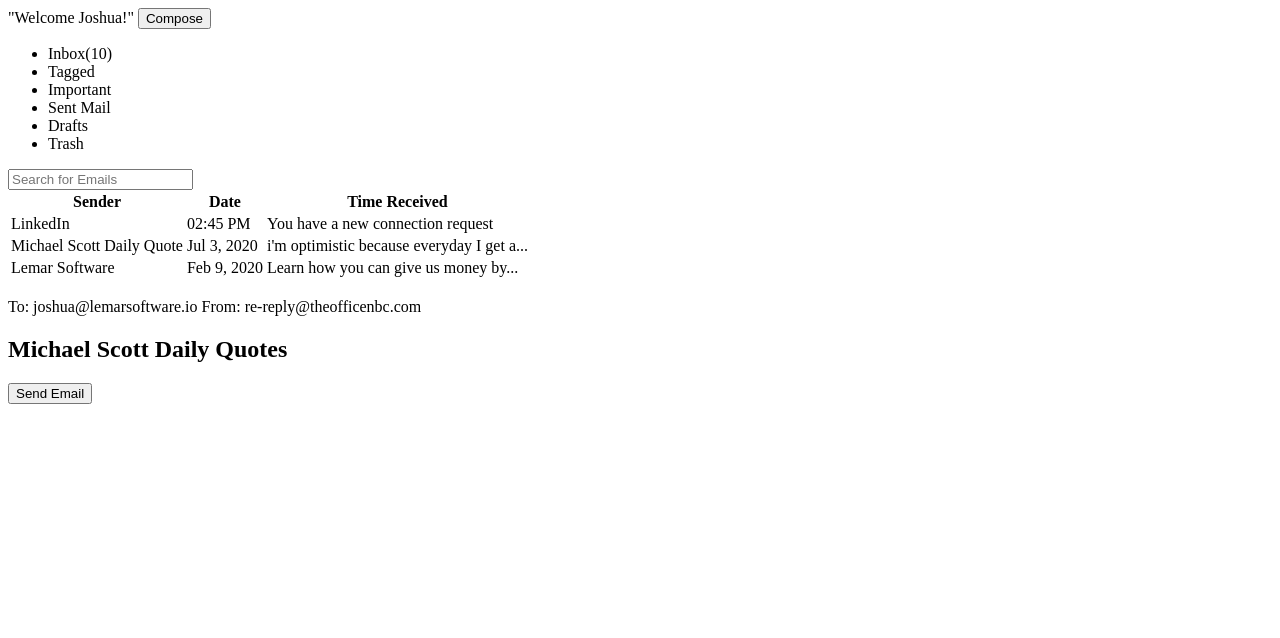
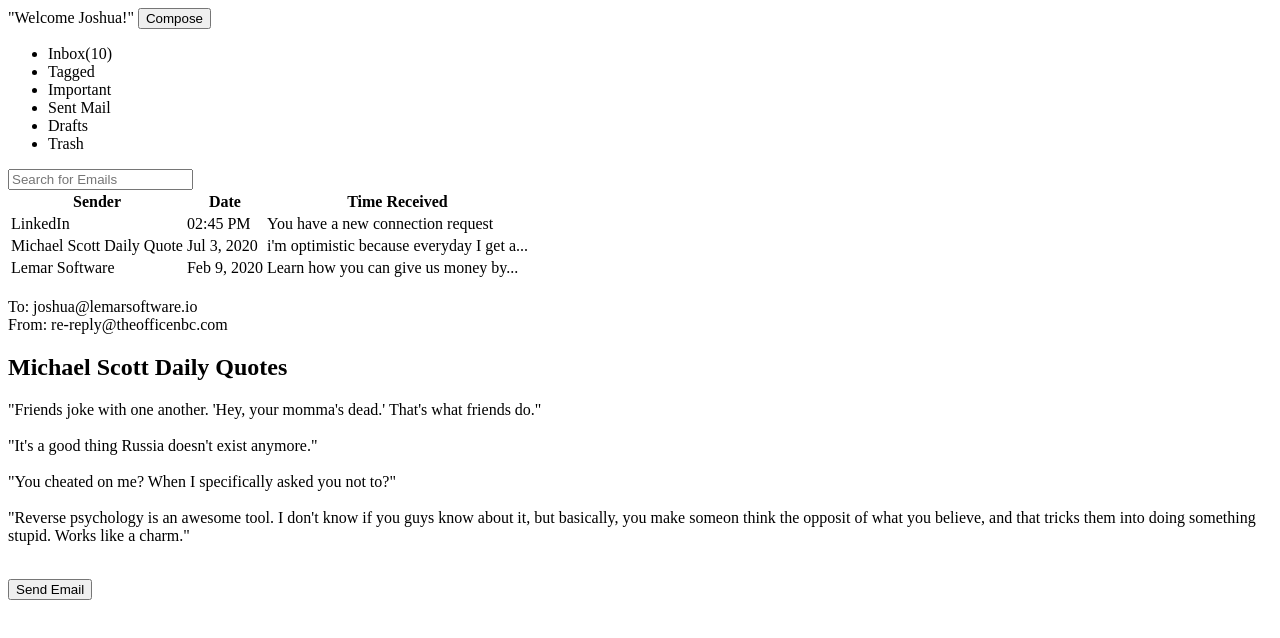
Before and after one commit to zadenaike/css_project, a plain HTML site: page index.html in a window 1280 px wide. Drawn offline with Linux system fonts and the light colour scheme.

Commit message:
Adding the email content view to the right section.

```diff
--- a/index.html
+++ b/index.html
@@ -13,7 +13,7 @@
     <button type=button id="compose">
       Compose
     </button>
-    <ul>
+    <ul id="sidebar-nav">
       <li> Inbox(10) </li>
       <li> Tagged </li>
       <li> Important </li>
@@ -54,12 +54,20 @@
   </div>
 
   <div id="right-section">
-    To: joshua@lemarsoftware.io
-    From: re-reply@theofficenbc.com
-
+    <div id="email-info">
+      To: joshua@lemarsoftware.io
+      <br>
+      From: re-reply@theofficenbc.com
+    </div>
     <h2>
       Michael Scott Daily Quotes
     </h2>
+    <p>
+      "Friends joke with one another. 'Hey, your momma's dead.' That's what friends do." <br><br>
+      "It's a good thing Russia doesn't exist anymore." <br><br>
+      "You cheated on me? When I specifically asked you not to?" <br><br>
+      "Reverse psychology is an awesome tool. I don't know if you guys know about it, but basically, you make someon think the opposit of what you believe, and that tricks them into doing something stupid. Works like a charm."<br> <br>
+    </p>
 
     <button type=submit>
       Send Email
```
